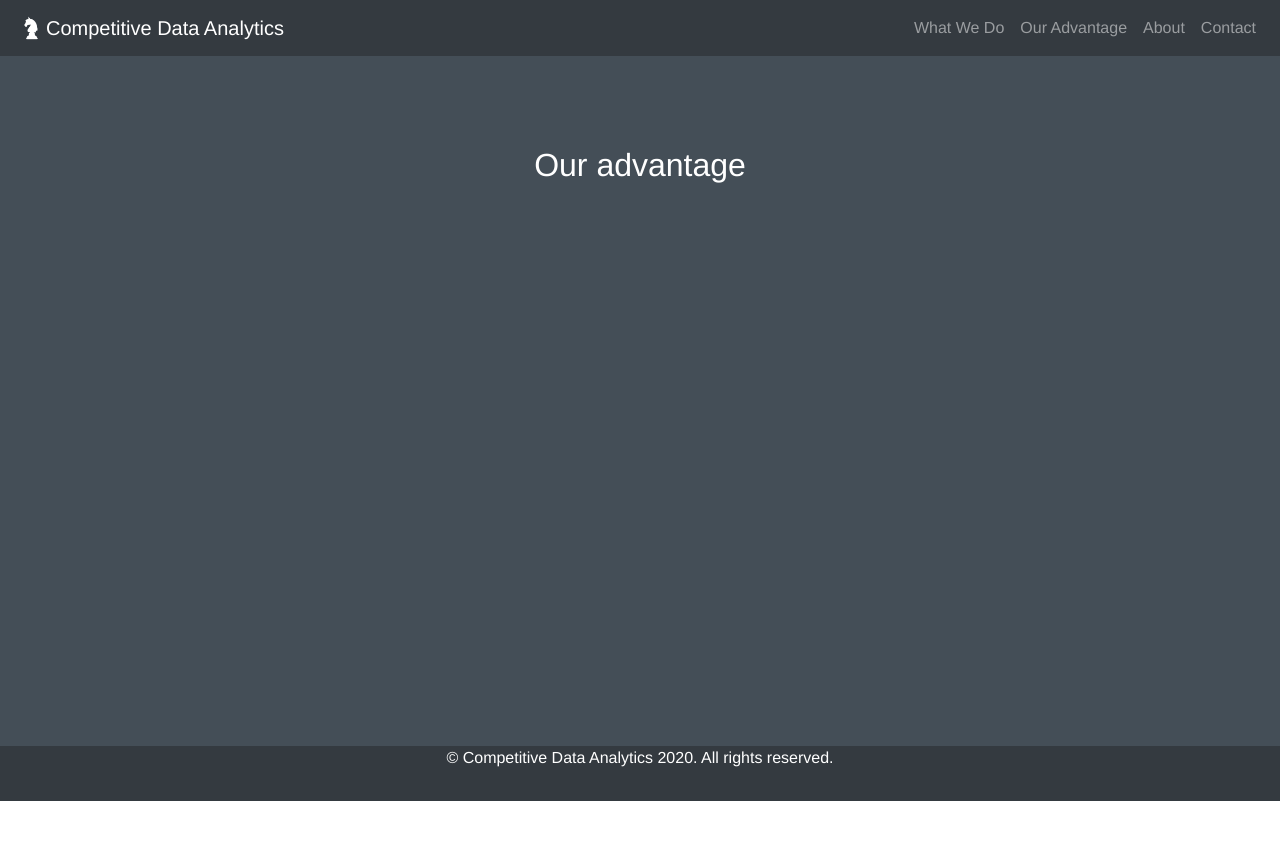
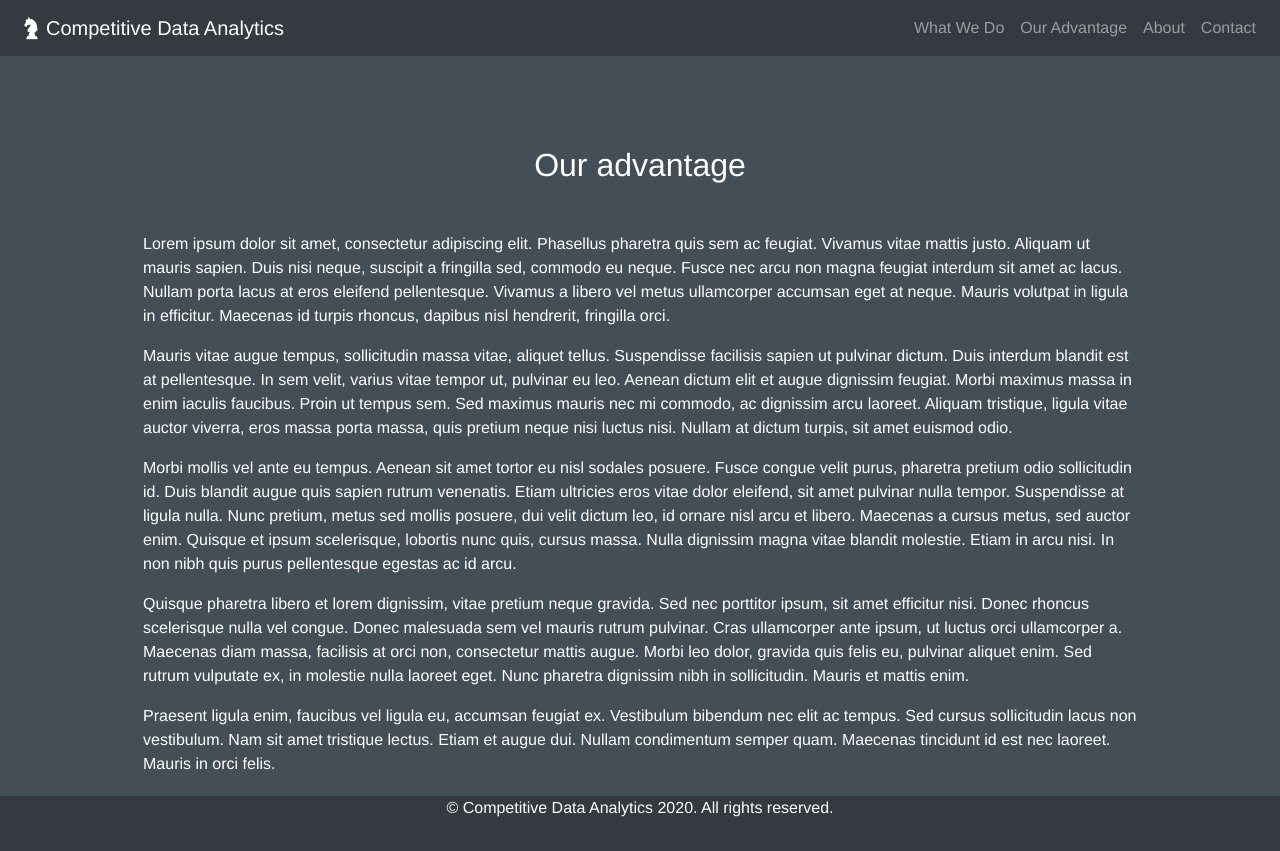
Before and after one commit to dwill21/cda-web-client, a Vue app: page /advantage in a window 1280 px wide. Before the commit the page ends 801 px from the top, so only its background shows below. Built offline with nearby package versions, Linux system fonts and the light colour scheme.

Commit message:
Add dummy text to Advantage page

```diff
--- a/src/views/Advantage.vue
+++ b/src/views/Advantage.vue
@@ -1,18 +1,37 @@
 <template>
   <div id="main-content">
-    <h2 style="padding: 90px 0 40px">Our advantage</h2>
+    <h2 style="padding:90px 0 40px; text-align:center">Our advantage</h2>
+    <p v-for="paragraph in defaultText.split('\n')" :key="paragraph">{{paragraph}}</p>
   </div>
 </template>
 
 <script>
   export default {
     name: "Advantage",
+    data() {
+      return {
+        defaultText: 'Lorem ipsum dolor sit amet, consectetur adipiscing elit. Phasellus pharetra quis sem ac feugiat. Vivamus vitae mattis justo. Aliquam ut mauris sapien. Duis nisi neque, suscipit a fringilla sed, commodo eu neque. Fusce nec arcu non magna feugiat interdum sit amet ac lacus. Nullam porta lacus at eros eleifend pellentesque. Vivamus a libero vel metus ullamcorper accumsan eget at neque. Mauris volutpat in ligula in efficitur. Maecenas id turpis rhoncus, dapibus nisl hendrerit, fringilla orci.\n' +
+            '\n' +
+            'Mauris vitae augue tempus, sollicitudin massa vitae, aliquet tellus. Suspendisse facilisis sapien ut pulvinar dictum. Duis interdum blandit est at pellentesque. In sem velit, varius vitae tempor ut, pulvinar eu leo. Aenean dictum elit et augue dignissim feugiat. Morbi maximus massa in enim iaculis faucibus. Proin ut tempus sem. Sed maximus mauris nec mi commodo, ac dignissim arcu laoreet. Aliquam tristique, ligula vitae auctor viverra, eros massa porta massa, quis pretium neque nisi luctus nisi. Nullam at dictum turpis, sit amet euismod odio.\n' +
+            '\n' +
+            'Morbi mollis vel ante eu tempus. Aenean sit amet tortor eu nisl sodales posuere. Fusce congue velit purus, pharetra pretium odio sollicitudin id. Duis blandit augue quis sapien rutrum venenatis. Etiam ultricies eros vitae dolor eleifend, sit amet pulvinar nulla tempor. Suspendisse at ligula nulla. Nunc pretium, metus sed mollis posuere, dui velit dictum leo, id ornare nisl arcu et libero. Maecenas a cursus metus, sed auctor enim. Quisque et ipsum scelerisque, lobortis nunc quis, cursus massa. Nulla dignissim magna vitae blandit molestie. Etiam in arcu nisi. In non nibh quis purus pellentesque egestas ac id arcu.\n' +
+            '\n' +
+            'Quisque pharetra libero et lorem dignissim, vitae pretium neque gravida. Sed nec porttitor ipsum, sit amet efficitur nisi. Donec rhoncus scelerisque nulla vel congue. Donec malesuada sem vel mauris rutrum pulvinar. Cras ullamcorper ante ipsum, ut luctus orci ullamcorper a. Maecenas diam massa, facilisis at orci non, consectetur mattis augue. Morbi leo dolor, gravida quis felis eu, pulvinar aliquet enim. Sed rutrum vulputate ex, in molestie nulla laoreet eget. Nunc pharetra dignissim nibh in sollicitudin. Mauris et mattis enim.\n' +
+            '\n' +
+            'Praesent ligula enim, faucibus vel ligula eu, accumsan feugiat ex. Vestibulum bibendum nec elit ac tempus. Sed cursus sollicitudin lacus non vestibulum. Nam sit amet tristique lectus. Etiam et augue dui. Nullam condimentum semper quam. Maecenas tincidunt id est nec laoreet. Mauris in orci felis.',
+      }
+    },
   }
 </script>
 
 <style scoped>
   #main-content {
     min-height: calc(100vh - 110px);
+    width: 80%;
+    margin: 0 auto 20px;
+    padding: 0 15px;
+
     color: white;
+    text-align: left;
   }
 </style>
```
